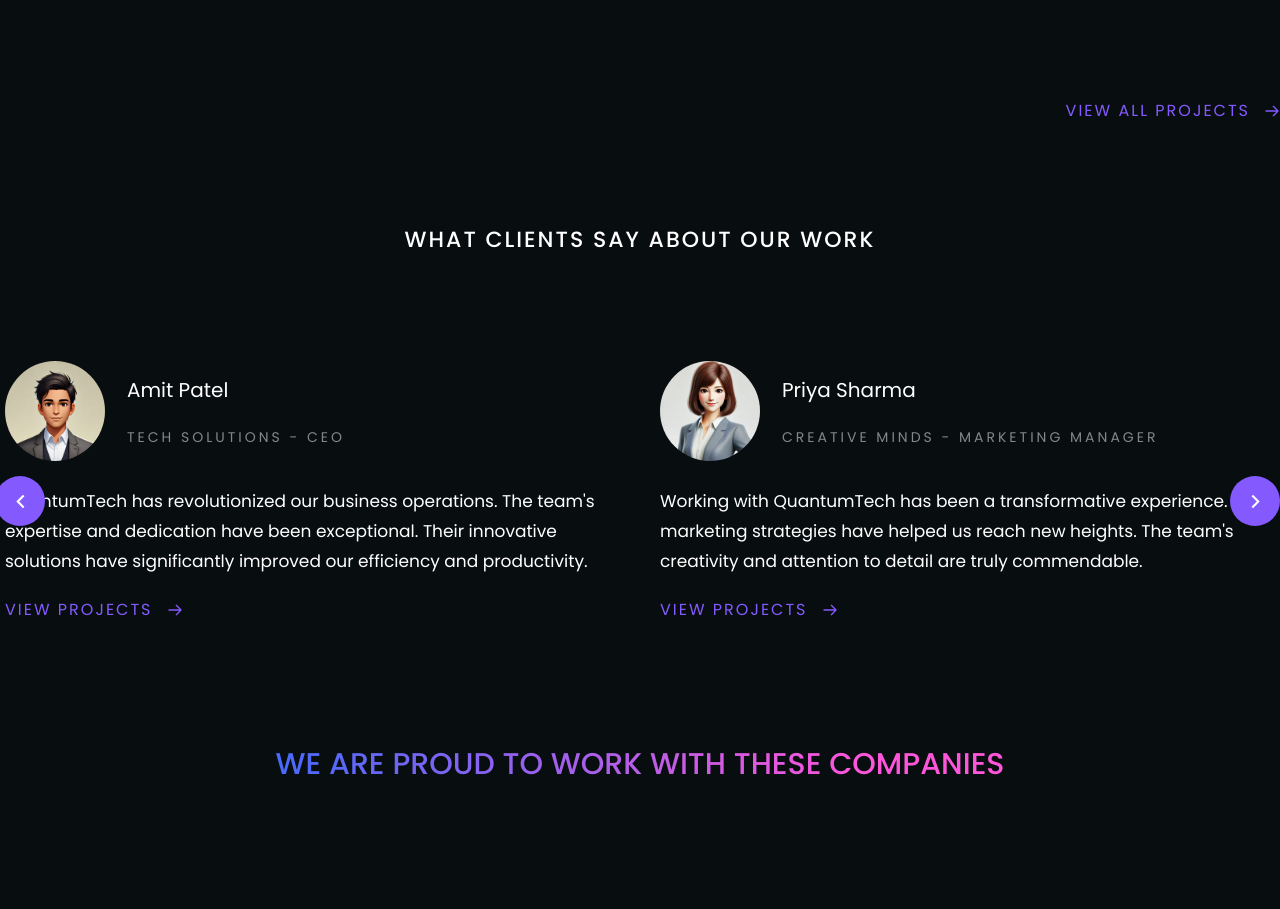
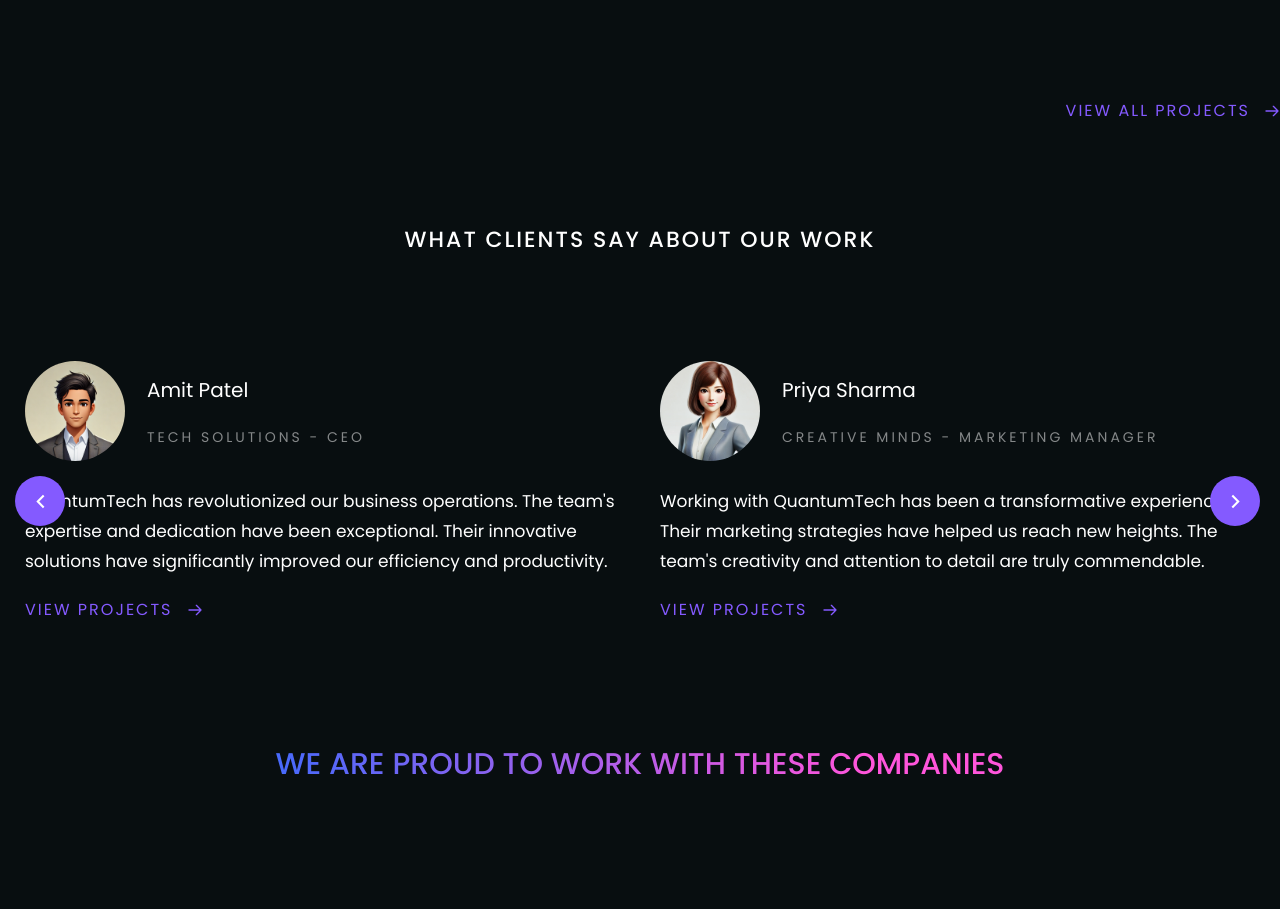
Before and after one commit to codewithashim/Quantum-Tech-IT-Solution, a Next.js app: page / in a window 1280 px wide. Shown: the part 4760-5669 px from the top of the page. Built offline with nearby package versions, Linux system fonts and the light colour scheme.

Commit message:
testimonial

```diff
--- a/components/Testimonial.js
+++ b/components/Testimonial.js
@@ -53,7 +53,7 @@ const Testimonial = () => {
   }
   return (
     <>
-      <section className='testimonial'>
+      <section className='testimonial px-5'>
         <div className='container'>
           <div className='heading-title'>
             <TitleSm title='WHAT CLIENTS SAY ABOUT OUR WORK' />
```
